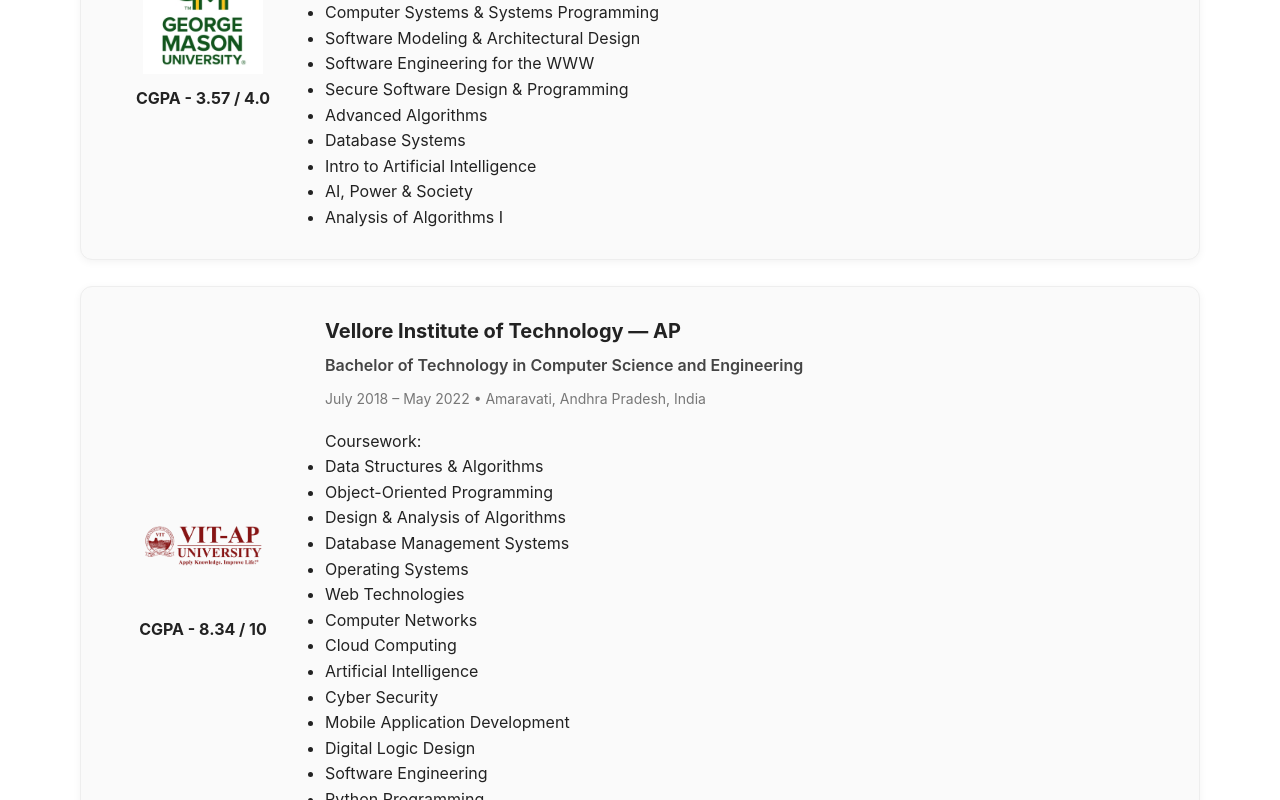
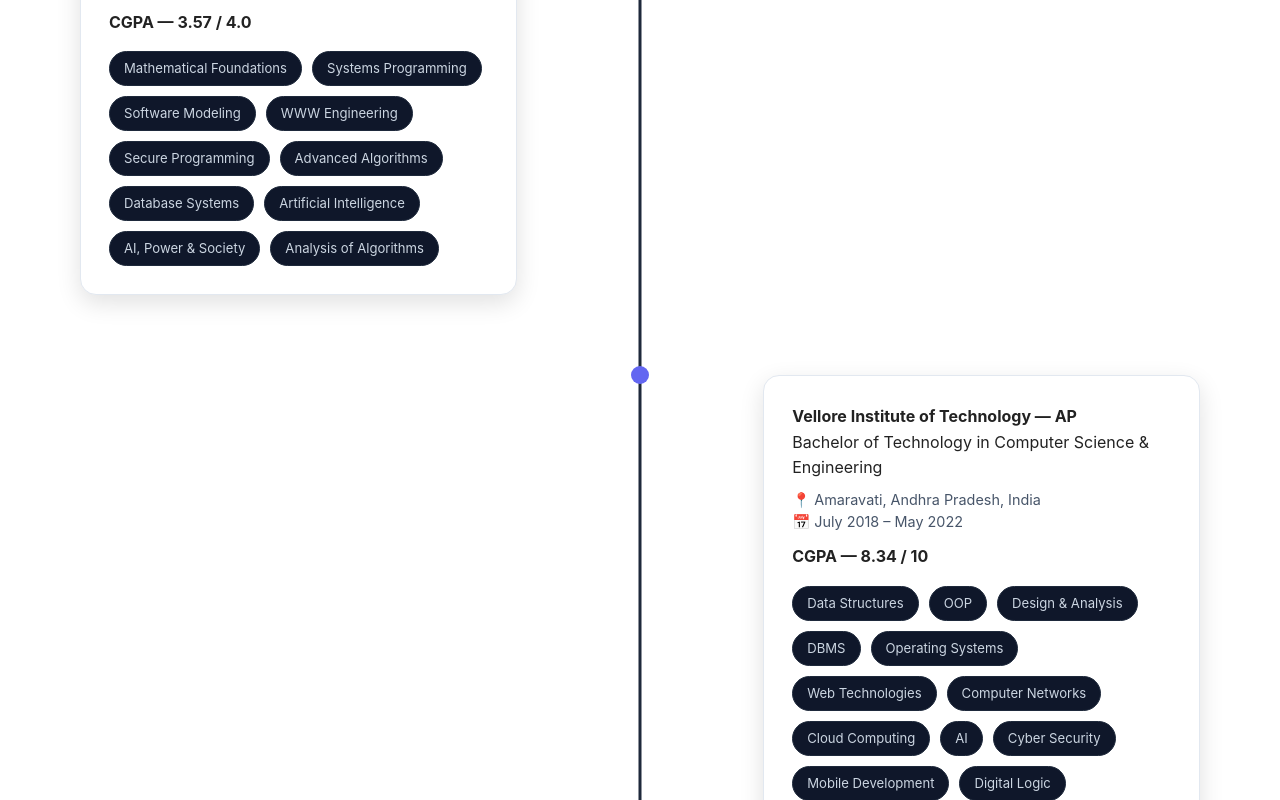
Before and after one commit to Meghanaadithi/meghana-portfolio, a React (Create React App) app: page / in a window 1280 px wide. Shown: the part 1220-2020 px from the top of the page. Built offline with nearby package versions, Linux system fonts and the light colour scheme.

Commit message:
few changes in education

```diff
--- a/src/App.css
+++ b/src/App.css
@@ -657,114 +657,128 @@
    EDUCATION
 ========================================================= */
 
-.education-section {
-  max-width: 900px;
-  margin: 0 auto;
-  padding: 60px 6%;
+/* Timeline Main Wrapper */
+.timeline {
+  position: relative;
+  width: 100%;
+  margin-top: 60px;
 }
 
-/* Slightly smaller title for education */
-.education-section .section-title {
-  font-size: 20px;
-  margin-bottom: 24px;
-  color: #111;
+/* Center Vertical Line */
+.timeline::before {
+  content: "";
+  position: absolute;
+  left: 50%;
+  top: 0;
+  width: 3px;
+  height: 100%;
+  background: #1e293b;
+  transform: translateX(-50%);
 }
 
-/* Education card */
-.edu-card {
+/* Timeline Left/Right Rows */
+.timeline-row {
+  position: relative;
   display: flex;
-  justify-content: flex-start;
-  align-items: center;
-  gap: 32px;
-  background: #fafafa;
-  border: 1px solid #eee;
-  border-radius: 12px;
-  padding: 28px 32px;
-  margin-bottom: 26px;
-  box-shadow: 0 2px 8px rgba(0, 0, 0, 0.05);
+  align-items: flex-start;
+  width: 100%;
+  margin: 80px 0;
 }
 
-/* Left side: logo / meta */
-.edu-left {
-  width: 180px;
-  min-width: 180px;
-  display: flex;
-  flex-direction: column;
-  align-items: center;
-  text-align: center;
+/* Card should move further AWAY from center */
+.timeline-row.left {
+  justify-content: flex-start;
+  padding-right: 80px; /* pushes card left */
 }
 
-.edu-logo {
-  width: 120px;
-  height: 120px;
-  object-fit: contain;
-  margin-bottom: 12px;
+.timeline-row.right {
+  justify-content: flex-end;
+  padding-left: 80px; /* pushes card right */
 }
 
-/* Right side */
-.edu-right {
-  flex: 1;
-  padding-right: 12px;
+/* Timeline Dot */
+.timeline-dot {
+  width: 18px;
+  height: 18px;
+  background: #6366f1;
+  border-radius: 50%;
+  position: absolute;
+  left: 50%;
+  top: 0;
+  transform: translate(-50%, -50%);
+  z-index: 10;
 }
 
-.edu-school {
-  font-size: 20px;
-  font-weight: 700;
-  margin-bottom: 6px;
+/* Timeline Cards */
+.timeline-card {
+  width: 42%;
+  background: white;                    /* clean white card */
+  border-radius: 16px;
+  padding: 28px;
+  box-shadow: 0px 8px 24px rgba(0,0,0,0.12);
+  border: 1px solid #e2e8f0;
 }
 
-.edu-degree {
-  font-size: 16px;
+/* Dates (colored like screenshot) */
+.edu-date {
+  margin-bottom: 8px;
   font-weight: 600;
-  margin-bottom: 10px;
-  color: #444;
+  font-size: 1rem;
 }
 
+/* Emoji meta section FIX */
 .edu-meta {
-  font-size: 14px;
-  color: #777;
-  margin-bottom: 18px;
+  margin-top: 8px;
+  margin-bottom: 12px;
+  line-height: 1.5;
+  font-size: 0.9rem;
+  color: #475569;
 }
 
-.course-title {
-  font-size: 15px;
-  font-weight: 600;
-  margin-bottom: 10px;
+/* GPA */
+.edu-gpa {
+  margin: 8px 0 16px 0;
+  font-weight: bold;
 }
 
-.course-list {
+/* Coursework Tag Bubbles */
+.tags-container {
   display: flex;
   flex-wrap: wrap;
   gap: 10px;
 }
 
-.course-pill {
-  background: #eee;
-  padding: 6px 12px;
-  border-radius: 20px;
-  font-size: 13px;
-  color: #444;
+.tag {
+  background: #0f172a;
+  border-radius: 18px;
+  padding: 6px 14px;
+  color: #cbd5e1;
+  font-size: 0.82rem;
+  border: 1px solid #1e293b;
 }
 
-/* Education responsive */
-@media (max-width: 800px) {
-  .edu-card {
-    flex-direction: column;
-    align-items: flex-start;
-    text-align: left;
-    padding: 24px;
+/* Mobile Fix */
+@media (max-width: 900px) {
+  .timeline-row,
+  .timeline-row.left,
+  .timeline-row.right {
+    justify-content: center;
+    padding: 0;
   }
 
-  .edu-left {
-    width: 100%;
-    align-items: center;
-    margin-bottom: 18px;
+  .timeline-card {
+    width: 90%;
   }
 
-  .edu-logo {
-    margin: auto;
+  .timeline::before {
+    left: 24px;
+  }
+
+  .timeline-dot {
+    left: 24px;
   }
 }
+
 
 /* =========================================================
    CONTACT SECTION
--- a/src/components/Education.js
+++ b/src/components/Education.js
@@ -7,74 +7,75 @@
     <section id="education" className="section">
       <h3 className="section-title">Education</h3>
 
-      {/* ================== GMU ================== */}
-      <div className="edu-card">
-        <div className="edu-left">
-          <img src={gmuLogo} alt="GMU Logo" className="edu-logo" />
-          <b className="edu-gpa">CGPA - 3.57 / 4.0</b>
-        </div>
+      <div className="timeline">
 
-        <div className="edu-right">
+        {/* ====================== GMU (LEFT) ====================== */}
+        <div className="timeline-row left">
+          <div className="timeline-card">
+
             <h4 className="edu-school">George Mason University</h4>
             <p className="edu-degree">Master of Science in Computer Science</p>
+            <p className="edu-meta">
+              📍 Fairfax, VA, USA
+              <br />
+              📅 Aug 2023 – May 2025
+            </p>
+            <p className="edu-gpa">CGPA — 3.57 / 4.0</p>
 
-          {/* Meta row: Date + Location */}
-          <p className="edu-meta">
-            Aug 2023 – May 2025 • Fairfax, VA, USA
-          </p>
-
-          <p className="edu-subtitle">Coursework:</p>
-          <ul className="edu-list">
-            <li>Mathematical Foundations of CS</li>
-            <li>Computer Systems & Systems Programming</li>
-            <li>Software Modeling & Architectural Design</li>
-            <li>Software Engineering for the WWW</li>
-            <li>Secure Software Design & Programming</li>
-            <li>Advanced Algorithms</li>
-            <li>Database Systems</li>
-            <li>Intro to Artificial Intelligence</li>
-            <li>AI, Power & Society</li>
-            <li>Analysis of Algorithms I</li>
-          </ul>
+            {/* Coursework Tags */}
+            <div className="tags-container">
+              <span className="tag">Mathematical Foundations</span>
+              <span className="tag">Systems Programming</span>
+              <span className="tag">Software Modeling</span>
+              <span className="tag">WWW Engineering</span>
+              <span className="tag">Secure Programming</span>
+              <span className="tag">Advanced Algorithms</span>
+              <span className="tag">Database Systems</span>
+              <span className="tag">Artificial Intelligence</span>
+              <span className="tag">AI, Power & Society</span>
+              <span className="tag">Analysis of Algorithms</span>
             </div>
           </div>
 
-      {/* ================== VIT ================== */}
-      <div className="edu-card">
-        <div className="edu-left">
-          <img src={vitapLogo} alt="VIT-AP Logo" className="edu-logo" />
-          <b className="edu-gpa">CGPA - 8.34 / 10</b>
+          <div className="timeline-dot"></div>
         </div>
 
-        <div className="edu-right">
+        {/* ====================== VIT (RIGHT) ====================== */}
+        <div className="timeline-row right">
+          <div className="timeline-dot"></div>
+
+          <div className="timeline-card">
+
             <h4 className="edu-school">Vellore Institute of Technology — AP</h4>
             <p className="edu-degree">
-            Bachelor of Technology in Computer Science and Engineering
+              Bachelor of Technology in Computer Science & Engineering
             </p>
+            <p className="edu-meta">
+              📍 Amaravati, Andhra Pradesh, India
+              <br />
+              📅 July 2018 – May 2022
+            </p>
+            <p className="edu-gpa">CGPA — 8.34 / 10</p>
 
-          {/* Meta row: Date + Location */}
-          <p className="edu-meta">
-            July 2018 – May 2022 • Amaravati, Andhra Pradesh, India
-          </p>
+            <div className="tags-container">
+              <span className="tag">Data Structures</span>
+              <span className="tag">OOP</span>
+              <span className="tag">Design & Analysis</span>
+              <span className="tag">DBMS</span>
+              <span className="tag">Operating Systems</span>
+              <span className="tag">Web Technologies</span>
+              <span className="tag">Computer Networks</span>
+              <span className="tag">Cloud Computing</span>
+              <span className="tag">AI</span>
+              <span className="tag">Cyber Security</span>
+              <span className="tag">Mobile Development</span>
+              <span className="tag">Digital Logic</span>
+              <span className="tag">Software Engineering</span>
+              <span className="tag">Python Programming</span>
+            </div>
+          </div>
+        </div>
 
-          <p className="edu-subtitle">Coursework:</p>
-          <ul className="edu-list">
-            <li>Data Structures & Algorithms</li>
-            <li>Object-Oriented Programming</li>
-            <li>Design & Analysis of Algorithms</li>
-            <li>Database Management Systems</li>
-            <li>Operating Systems</li>
-            <li>Web Technologies</li>
-            <li>Computer Networks</li>
-            <li>Cloud Computing</li>
-            <li>Artificial Intelligence</li>
-            <li>Cyber Security</li>
-            <li>Mobile Application Development</li>
-            <li>Digital Logic Design</li>
-            <li>Software Engineering</li>
-            <li>Python Programming</li>
-          </ul>
-        </div>
       </div>
     </section>
   );
--- a/src/components/Hero.js
+++ b/src/components/Hero.js
@@ -4,10 +4,10 @@
 import meghana from "../assets/meghana.png";
 
 const rotatingText = [
-  "CS Grad",
   "Full-Stack Developer",
   "Cloud & DevOps Enthusiast",
-  "Problem Solver",
+  "Building Machines through alogorithmic thinking",
+  "CS Graduate",
 ];
 
 const Hero = () => {
--- a/src/data.js
+++ b/src/data.js
@@ -22,7 +22,7 @@
     "I’m a Software Engineer with 2 years of experience building and deploying scalable microservices using Java, Python, and Spring Boot, designing REST APIs, and working with relational and NoSQL databases.",
     "I have hands-on experience deploying containerized workloads on AWS and Azure using Docker and Kubernetes, and automating releases with CI/CD pipelines.",
     "I’ve led a 10-member cross-functional team of developers, testers, and support engineers, improving system reliability and reducing production incidents.",
-    "I am currently pursuing my Master of Science in Computer Science at George Mason University and enjoy working across the stack—from backend microservices to modern frontends."
+    "I graduated from Master of Science in Computer Science at George Mason University and enjoy working across the stack—from backend microservices to modern frontends."
   ];
 
   // ============================
```
Lines whose indentation alone changed are shown as unchanged.
